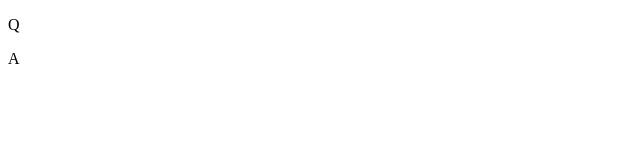
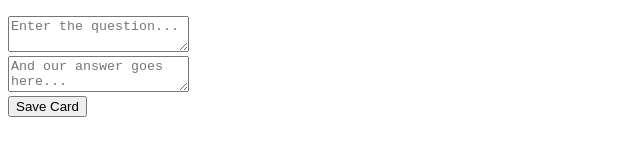
Before and after one commit to mikeyrico/noteShare, a website: page client/index.html in a window 1280 px wide. Shown: the whole page, without its empty margins (0-640 px from the left). Drawn offline with nearby package versions, Linux system fonts and the light colour scheme.

Commit message:
Add textareas inputs and link to controller through ng-model

```diff
--- a/client/index.html
+++ b/client/index.html
@@ -5,8 +5,12 @@
   <script src="bower_components/angular/angular.min.js"></script>
   <script src="js/controllers.js"></script>
 </head>
-<bod ng-controller="NoteCtrl">
+<body ng-controller="NoteCtrl">
   <p>{{question}}</p>
   <p>{{answer}}</p>
+  <form>
+    <textarea name="question" ng-model="question" placeholder="Enter the question..."></textarea><br/>
+    <textarea name="answer" ng-model="answer" placeholder="And our answer goes here..."></textarea><br/>
+    <input type="submit" name="save" value="Save Card" />
 </body>
 </html>
--- a/client/js/controllers.js
+++ b/client/js/controllers.js
@@ -1,6 +1,6 @@
 var noteShareApp = angular.module('noteShareApp', []);
 
 noteShareApp.controller('NoteCtrl', function($scope) {
-  $scope.question = 'Q';
-  $scope.answer = 'A';
+  $scope.question = '';
+  $scope.answer = '';
 });
```
